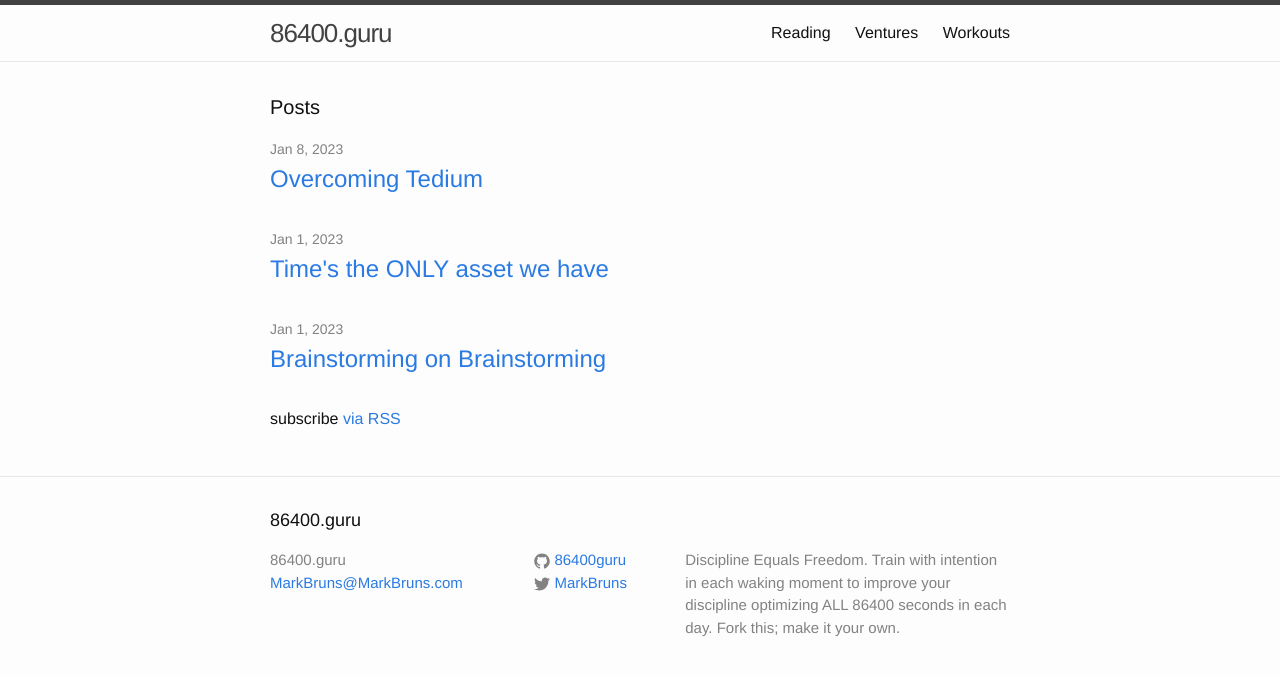
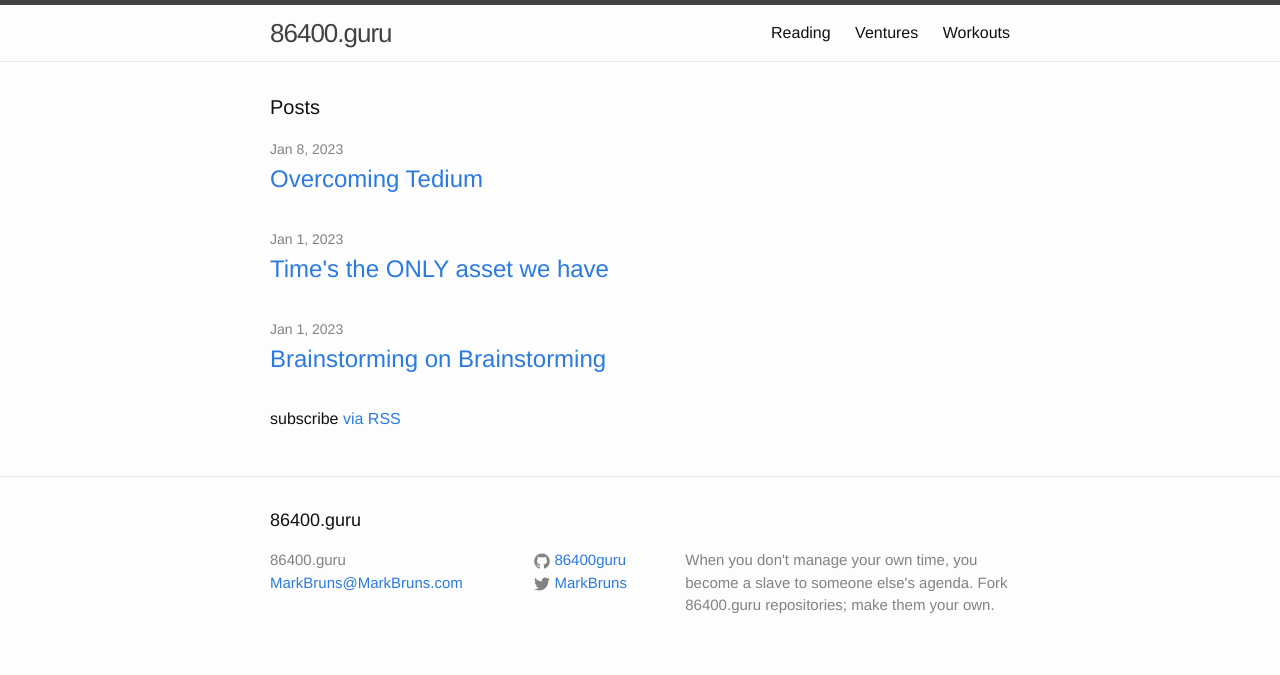
Before and after one commit to plyp-us/plyp-us.github.io, a Jekyll site: the page built from index.html, in a window 1280 px wide. Shown: the top 675 px of the page. Built offline with Jekyll 4.4.1, drawn with Linux system fonts in a browser that asks for light colours.

Commit message:
If you dont manage your own time, you are a slave.

```diff
--- a/_config.yml
+++ b/_config.yml
@@ -1,7 +1,7 @@
 # Site settings
 title: 86400.guru
 email: MarkBruns@MarkBruns.com
-description: Discipline Equals Freedom. Train with intention in each waking moment to improve your discipline optimizing ALL 86400 seconds in each day. Fork this; make it your own.
+description: When you don't manage your own time, you become a slave to someone else's agenda. Fork 86400.guru repositories; make them your own.
 twitter_username: MarkBruns
 github_username:  86400guru
 
```
